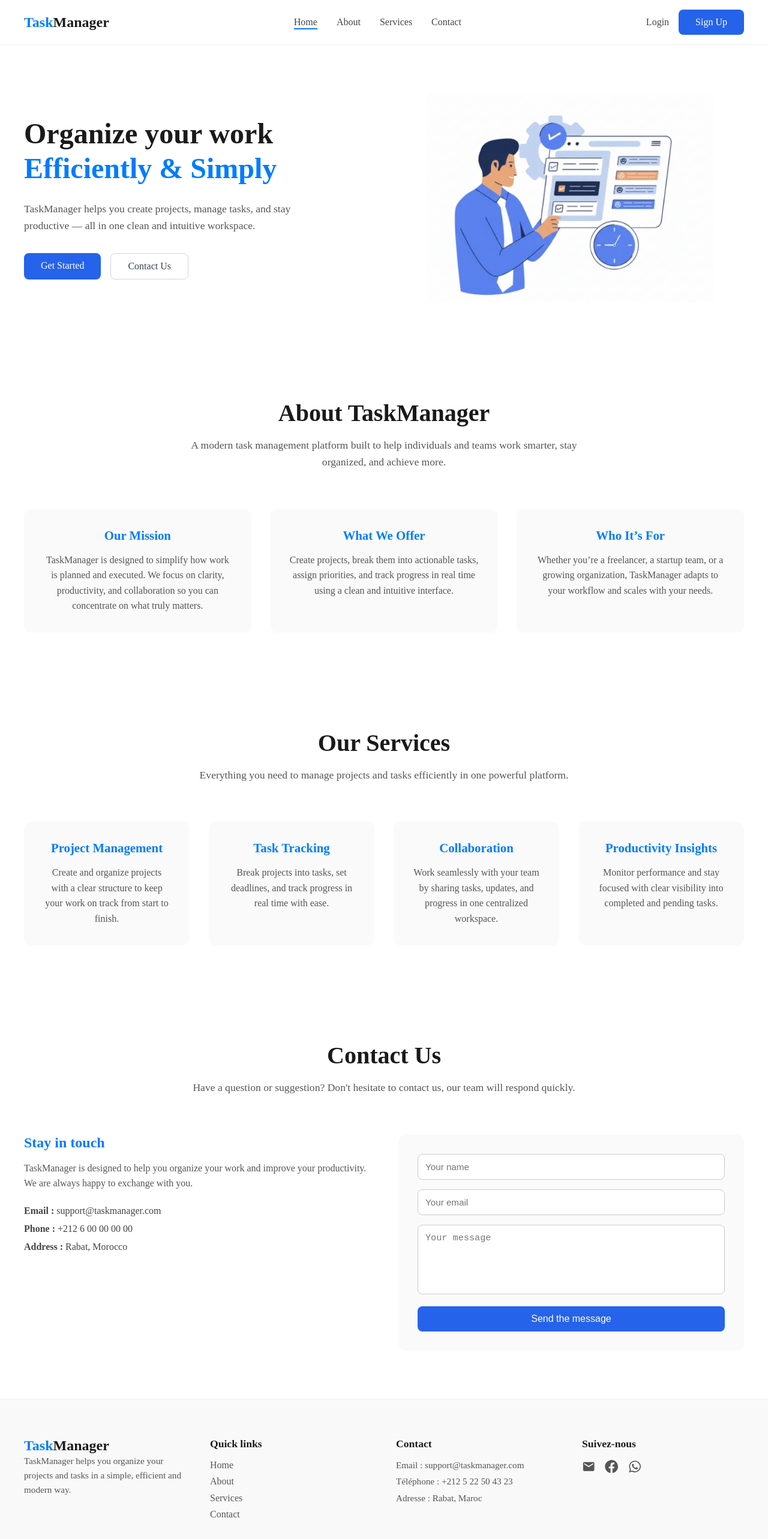
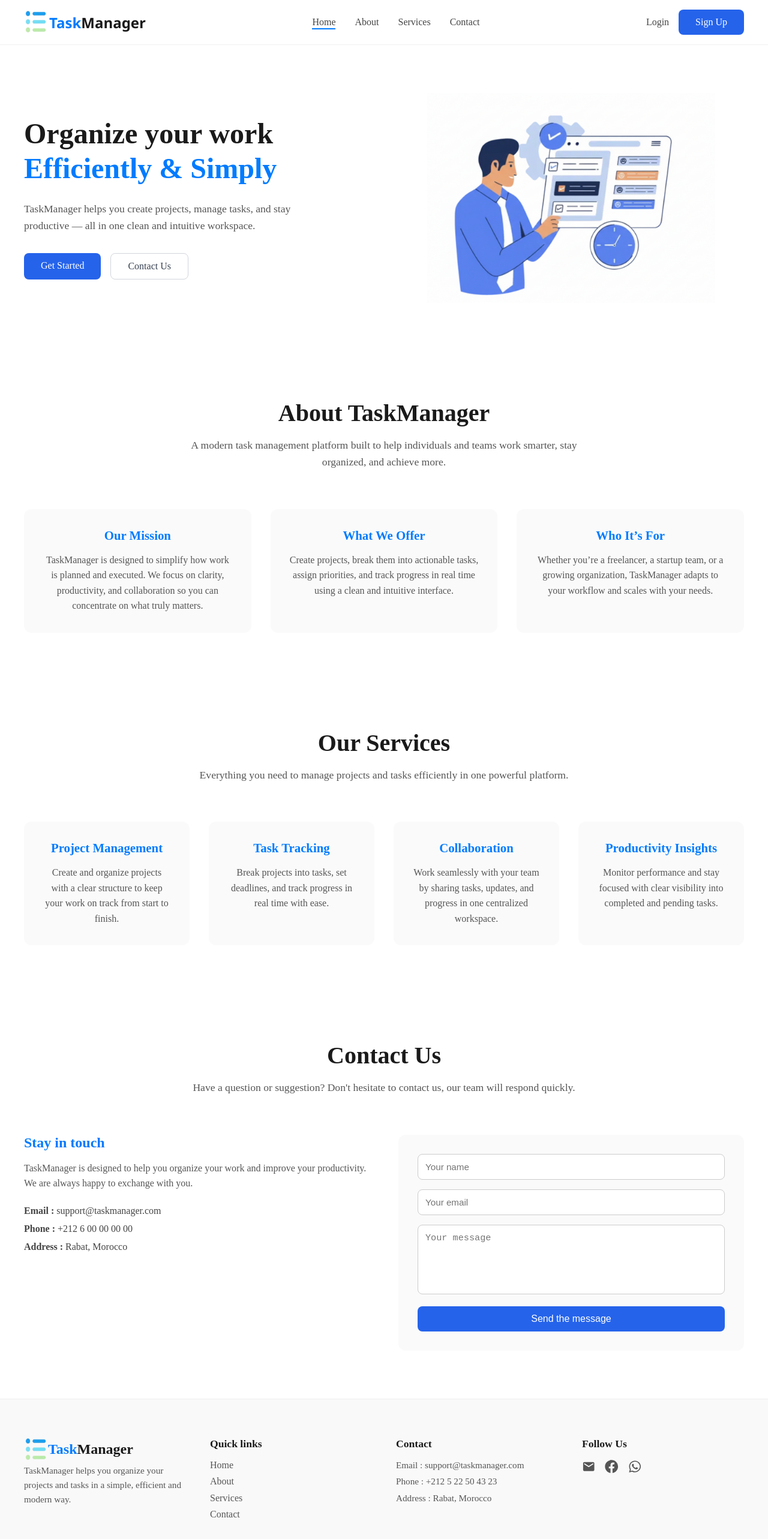
Before and after one commit to cheikhi51/Task-Manager-Frontend, a React (Vite) app: page / in a window 1280 px wide. Shown: the top 2566 px of the page at 60% size. Built offline with nearby package versions, Linux system fonts and the light colour scheme.

Commit message:
made some changes

```diff
--- a/src/App.css
+++ b/src/App.css
@@ -18,6 +18,13 @@
 }
 
 /* Logo */
+.navbar-logo {
+  font-family: 'Segoe UI', Tahoma, Geneva, Verdana, sans-serif;
+  display: flex;
+  justify-content: center;
+  align-items: center;
+  gap: 2px;
+}
 .navbar-logo a {
   font-size: 1.5rem;
   font-weight: 700;
@@ -736,15 +743,15 @@ button {
   gap: 2.5rem;
 }
 
-/* Brand */
-.footer-brand img {
-  width: 140px;
-  margin-bottom: 1rem;
-}
+/* Branding */
 .footer-logo {
   font-size: 1.5rem;
   font-weight: 700;
   text-decoration: none;
+  display: flex;
+  justify-content: start;
+  align-items: center;
+  margin-bottom: 3px;
 }
 
 .footer-brand p {
--- a/src/components/Footer.jsx
+++ b/src/components/Footer.jsx
@@ -9,6 +9,7 @@ function Footer() {
         {/* Logo */}
         <div className="footer-brand">
         <a href="#home" className="footer-logo">
+            <img src={logoImage} style={{ height: "40px", width: "40px" }} alt="Task Manager Logo" />
             <span className="logo-primary">Task</span>
             <span className="logo-secondary">Manager</span>
         </a>
@@ -31,13 +32,13 @@ function Footer() {
         <div className="footer-contact">
           <h4>Contact</h4>
           <p>Email : support@taskmanager.com</p>
-          <p>Téléphone : +212 5 22 50 43 23</p>
-          <p>Adresse : Rabat, Maroc</p>
+          <p>Phone : +212 5 22 50 43 23</p>
+          <p>Address : Rabat, Morocco</p>
         </div>
 
         {/* Social media */}
         <div className="footer-social">
-          <h4>Suivez-nous</h4>
+          <h4>Follow Us</h4>
           <div className="social-icons">
             <MdEmail />
             <FaFacebook />
--- a/src/components/Navbar.jsx
+++ b/src/components/Navbar.jsx
@@ -10,6 +10,7 @@ const Navbar = () => {
     <nav className="navbar">
       {/* Logo */}
       <div className="navbar-logo">
+        <img src="/task-manager-logo.png" style={{ height: "40px", width: "40px" }} alt="Task Manager Logo" />
         <Link to="/">
           <span className="logo-primary">Task</span>
           <span className="logo-secondary">Manager</span>
```
Also changed, not shown: public/task-manager-logo.png.
